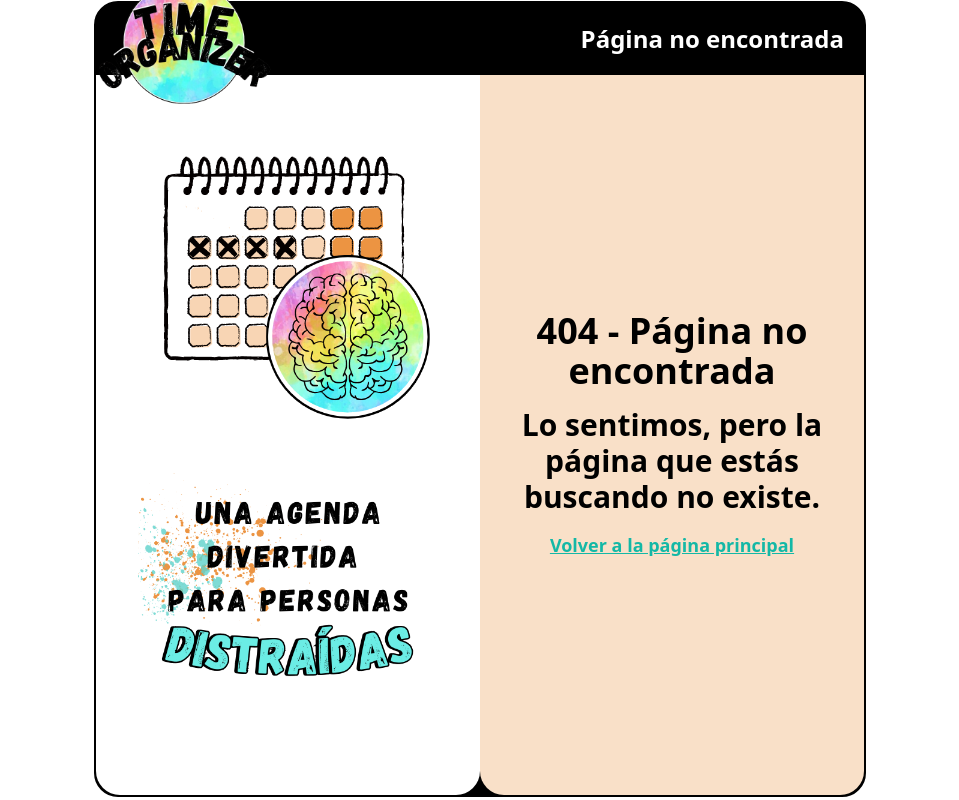
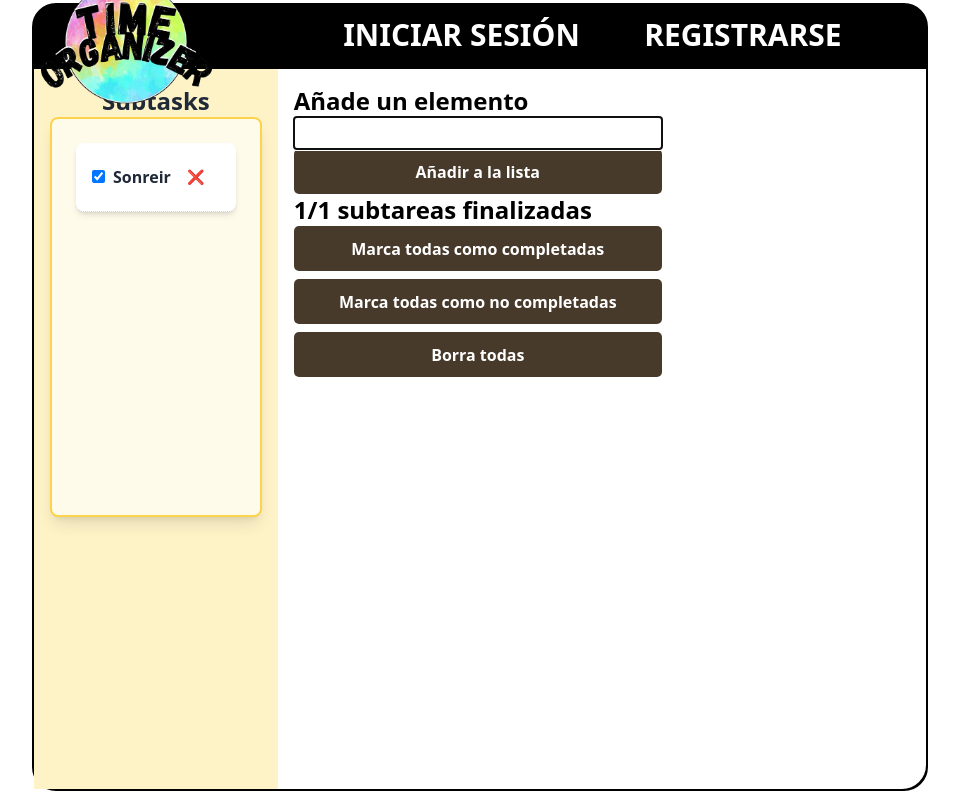
Before and after one commit to Yassinbny/Time-Organizer-Fronted, a React (Vite) app: page /listas in a window 1280 px wide. Before the commit this address had no page. Shown: the whole page, without its empty margins (160-1119 px from the left). Built offline with nearby package versions, Linux system fonts and the light colour scheme.

Commit message:
listas sin tailwind

```diff
--- a/package.json
+++ b/package.json
@@ -22,6 +22,7 @@
     "react-hook-form": "^7.52.1",
     "react-icons": "^5.2.1",
     "react-router-dom": "^6.24.1",
+    "react-select": "^5.8.0",
     "react-toastify": "^10.0.5"
   },
   "devDependencies": {
--- a/src/App.jsx
+++ b/src/App.jsx
@@ -1,4 +1,4 @@
-import React from "react";
+
 import { AuthContextProvider } from "./context/auth.context.jsx";
 import { Route, Routes } from "react-router-dom";
 import { ToastContainer } from 'react-toastify';
@@ -15,6 +15,7 @@ import Help from "./pages/Help.jsx";
 import UserProfile from "./pages/UserProfile.jsx";
 import AdminProfile from "./pages/AdminProfile.jsx";
 import Administrator from "./pages/Administrator.jsx";
+import Listas from "./pages/Listas.jsx";
 
 function App() {
   return (
@@ -28,6 +29,7 @@ function App() {
         <Route path="/forgot-password" element={<ForgotPassword />} />
         <Route path="*" element={<NotFound />} />
         <Route path="/help" element={<Help />} />
+        <Route path="/listas" element={<Listas />} />
         <Route path="/user-profile" element={<UserProfile />} />
         <Route path="/admin-profile" element={<AdminProfile />} />
         <Route path="/administrator" element={<Administrator />} />
--- /dev/null
+++ b/src/components/Listas/AddSubtaskForm.jsx
@@ -0,0 +1,58 @@
+/* eslint-disable react/prop-types */
+import { useRef, useState } from "react"
+import Button from "./Button.jsx"
+import { useForm } from "react-hook-form"
+import Counter from "./Counter.jsx"
+
+const AddSubtaskForm = ({onAddSubtask, subtasks}) => {
+
+  const [subtaskText, setSubtaskText] = useState("")
+  const inputRef = useRef()
+  const { register,formState:{errors} } = useForm()
+  const handleSubmit = (e)=>{
+    e.preventDefault();
+
+    if(!subtaskText) {
+      alert("El campo no puede estar vacio")
+      inputRef.current.focus()
+      return;
+    }
+
+
+
+    onAddSubtask(subtaskText);
+    setSubtaskText("");
+  }
+
+  return (
+    <>
+      <form onSubmit={handleSubmit}>
+        <h2>Añade un elemento</h2>
+          <input
+          ref={inputRef}
+          type="text"
+          value= {subtaskText}
+          name="subtask"
+          id="subtask"
+          {...register("subtask", {
+            required: {
+              value: true,
+              message: "El campo no puede estar vacio ",
+            }
+          })}
+
+          onChange={(e) => {
+            setSubtaskText(e.target.value)
+          }
+        }
+        autoFocus
+          />
+          {errors.subtask && <span>{errors.subtask.message}</span>}
+          <Button>Añadir a la lista</Button>
+      </form>
+      <Counter subtasks={subtasks} />
+    </>
+  )
+}
+
+export default AddSubtaskForm
--- /dev/null
+++ b/src/components/Listas/Button.jsx
@@ -0,0 +1,9 @@
+const Button = ({onClick, children}) => {
+    return (
+      <button onClick={onClick} className="h-[45px] w-full border-[none] rounded-[5px] bg-[#473a2b] text-[#fff] text-[16px] cursor-pointer flex justify-center items-center [transition:all_0.2s]">
+        {children}
+      </button>
+    )
+  }
+
+  export default Button
--- /dev/null
+++ b/src/components/Listas/ButtonGroup.jsx
@@ -0,0 +1,31 @@
+import Button from "./Button.jsx"
+
+const ButtonGroup = ({handleRemoveAllSubtasks, handleMarkAllAsFinished, handleMarkAllAsUnfinished }) => {
+
+  const buttonGroup = [{
+    text:"Marca todas como completadas",
+    onClick: handleMarkAllAsFinished
+    },
+   {
+    text:"Marca todas como no completadas",
+    onClick: handleMarkAllAsUnfinished
+    },
+    {
+      text:"Borra todas",
+      onClick: handleRemoveAllSubtasks
+    }]
+
+  return (
+    <section className="mt-auto flex flex-col gap-[8px]">
+      {
+        buttonGroup.map(button => (
+          <Button onClick={button.onClick} className="opacity-[0.85] text-[14px]" key={button.text + button.onClick.toString()}>
+            {button.text}
+          </Button>
+        ))
+      }
+    </section>
+  )
+}
+
+export default ButtonGroup
--- /dev/null
+++ b/src/components/Listas/Counter.jsx
@@ -0,0 +1,12 @@
+
+const Counter = ({subtasks}) => {
+    return (
+      <div>
+          <p>
+              <b>{subtasks.filter(subtask => subtask.checked).length}</b>/{subtasks.length} subtareas finalizadas
+          </p>
+      </div>
+    )
+  }
+
+  export default Counter
--- /dev/null
+++ b/src/components/Listas/Sidebar.jsx
@@ -0,0 +1,17 @@
+import AddSubtaskForm from "./AddSubtaskForm.jsx"
+import ButtonGroup from "./ButtonGroup.jsx"
+
+const Sidebar = ({handleAddSubtask, handleRemoveAllSubtasks, handleMarkAllAsFinished, handleMarkAllAsUnfinished, subtasks }) => {
+  return (
+
+        <div className="col-span-4 bg-white p-4">
+            <AddSubtaskForm onAddSubtask={handleAddSubtask} subtasks={subtasks} />
+
+            <ButtonGroup handleRemoveAllSubtasks={handleRemoveAllSubtasks} handleMarkAllAsFinished={handleMarkAllAsFinished} handleMarkAllAsUnfinished={handleMarkAllAsUnfinished}/>
+
+        </div>
+
+  )
+}
+
+export default Sidebar
--- /dev/null
+++ b/src/components/Listas/SubtaskList.jsx
@@ -0,0 +1,86 @@
+import { useMemo, useState } from "react"
+import Select from "react-select"
+/* eslint-disable react/prop-types */
+
+const sortingOptions = [
+  { value: "default", label: "Ordenar por defecto" },
+  {value: "checked", label: "Ordenar por completado"},
+  {value: "unchecked", label: "Ordenar por pendiente"},
+
+]
+
+
+const SubtaskList = ({subtasks, handleDeleteSubtask, handleToggleSubtask }) => {
+
+  const [sortBy, setSortBy] = useState("default")
+
+  const sortedSubtasks =useMemo(() =>[...subtasks].sort((a, b) => {
+    if (sortBy === "default") {
+      return 0
+    }
+    if (sortBy === "unchecked") {
+      return a.checked === b.checked ? 0 : a.checked ? 1 : -1
+    }
+    if (sortBy === "checked") {
+      return a.checked === b.checked ? 0 : a.checked ? -1 : 1
+    }
+    return 0
+  }), [subtasks, sortBy])
+
+  return (
+
+     <div className="col-span-4 bg-amber-100 p-4 md:col-span-8">
+      <h2 className="flex flex-col items-center text-2xl font-bold text-gray-800">Subtasks</h2>
+      {
+          subtasks.length > 1 ? <section className="mb-4">
+
+            <Select className=""
+              onChange={option => setSortBy(option.value)}
+              defaultValue={sortingOptions[0]}
+              options={sortingOptions} />
+          </section> : null
+        }
+      <ul className="w-full max-w-md bg-amber-50 shadow-lg rounded-lg p-6 border-2 border-amber-300 min-h-[50vh] max-h-[70vh] overflow-y-auto">
+
+        {
+        sortedSubtasks.map((subtask) => {
+          return (
+          <Subtask
+            key={subtask.id}
+            onToggleSubtask={handleToggleSubtask}
+            onDeleteSubtask={handleDeleteSubtask}
+            subtask={subtask}
+          />
+        )})}
+      </ul>
+    </div>
+  )
+}
+
+function Subtask ({ subtask, onDeleteSubtask, onToggleSubtask }) {
+  return (
+    <li  className="flex justify-between items-center bg-white shadow-md rounded-lg p-4 mb-4 border-b border-dotted border-gray-300">
+      <span  className="text-gray-800 text-sm md:text-base">
+        <label>
+          <input
+          onChange={() => onToggleSubtask(subtask.id)}
+          checked={subtask.checked}
+          type="checkbox"
+          className="mr-2"
+          aria-label={`Mark ${subtask.name} as completed`}
+          />
+          {subtask.name}
+        </label>
+      </span>
+      <button
+        onClick={() => onDeleteSubtask(subtask.id)}
+        className=" bg-white hover:bg-yellow-100 focus:ring-4 focus:ring-red-300 font-medium rounded-lg text-sm px-4 py-2"
+        aria-label={`Delete ${subtask.name}`}
+      >
+        ❌
+      </button>
+    </li>
+  )
+}
+
+export default SubtaskList;
--- /dev/null
+++ b/src/lib/constants.js
@@ -0,0 +1,7 @@
+export const initialSubtasks =[
+    {
+      id: 1,
+      name: "Sonreir",
+      checked: true
+    },
+]
--- a/src/pages/Home.jsx
+++ b/src/pages/Home.jsx
@@ -1,4 +1,4 @@
-import React from "react";
+
 import MainLayout from "../layouts/MainLayout.jsx";
 
 const Home = () => {
--- /dev/null
+++ b/src/pages/Listas.jsx
@@ -0,0 +1,83 @@
+import MainLayout from "../layouts/MainLayout.jsx"
+import { useEffect, useState } from "react";
+import Sidebar from "../components/Listas/Sidebar.jsx"
+import { initialSubtasks } from "../lib/constants.js";
+import SubtaskList from "../components/Listas/SubtaskList.jsx";
+
+const Listas = () => {
+    const [subtasks, setSubtasks] = useState(() => {
+        return JSON.parse(localStorage.getItem("subtasks")) || initialSubtasks;
+      });
+      const handleAddSubtask = (newSubtaskText) => {
+        const newSubtask = {
+          id: subtasks.length + 1,
+          name: newSubtaskText,
+          checked: false,
+        }
+        const newSubtasks = [...subtasks, newSubtask]
+        setSubtasks(newSubtasks);
+      }
+
+      const handleDeleteSubtask = (subtaskId) => {
+        const newSubtasks = subtasks.filter((subtask) => subtask.id !== subtaskId);
+        setSubtasks(newSubtasks);
+      }
+
+      const handleToggleSubtask = (subtaskId) => {
+        const newSubtasks = subtasks.map((subtask) => {
+          if (subtask.id === subtaskId) {
+            return {
+              ...subtask,
+              checked: !subtask.checked,
+            }
+          }
+          return subtask;
+        })
+        setSubtasks(newSubtasks);
+      }
+
+      const handleRemoveAllSubtasks = () => {
+        setSubtasks([]);
+      }
+
+      const handleMarkAllAsFinished = () => {
+        const newSubtasks = subtasks.map((subtask) => {
+          return {
+            ...subtask,
+            checked: true,
+          }
+        })
+        setSubtasks(newSubtasks);
+      }
+
+      const handleMarkAllAsUnfinished = () => {
+        const newSubtasks = subtasks.map((subtask) => {
+          return {
+            ...subtask,
+            checked: false,
+          }
+        })
+        setSubtasks(newSubtasks);
+      }
+
+    useEffect(() => {
+      localStorage.setItem("subtasks", JSON.stringify(subtasks));
+    }, [subtasks]);
+  return (
+    <MainLayout>
+
+      <SubtaskList handleDeleteSubtask={handleDeleteSubtask} handleToggleSubtask={handleToggleSubtask} subtasks={subtasks} />
+      <Sidebar
+        handleAddSubtask={handleAddSubtask}
+        handleRemoveAllSubtasks={handleRemoveAllSubtasks}
+        handleMarkAllAsFinished={handleMarkAllAsFinished}
+        handleMarkAllAsUnfinished={handleMarkAllAsUnfinished}
+        subtasks={subtasks}
+      />
+
+
+    </MainLayout>
+  )
+}
+
+export default Listas
```
Also changed, not shown: 1 other file (tests, documents, lock files or other folders).
